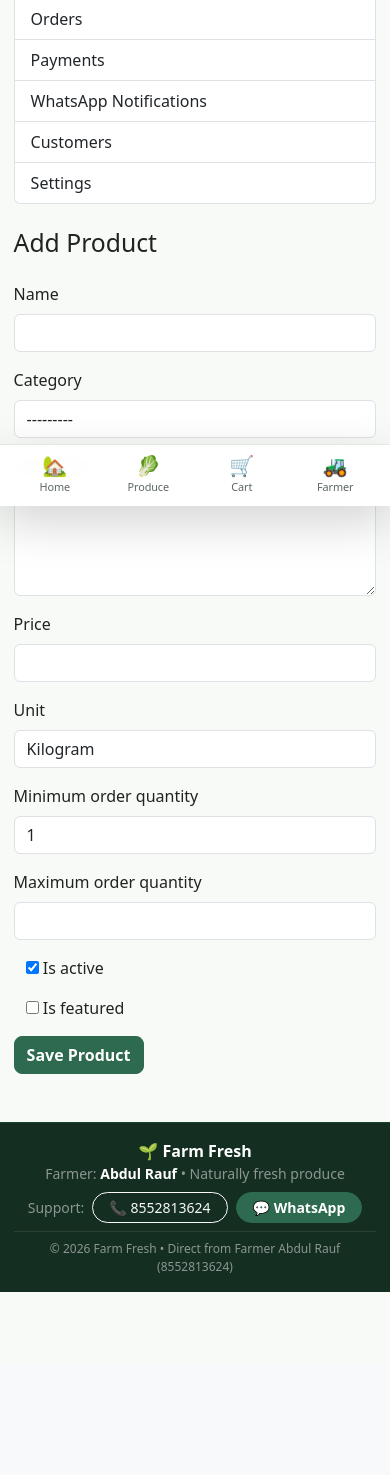
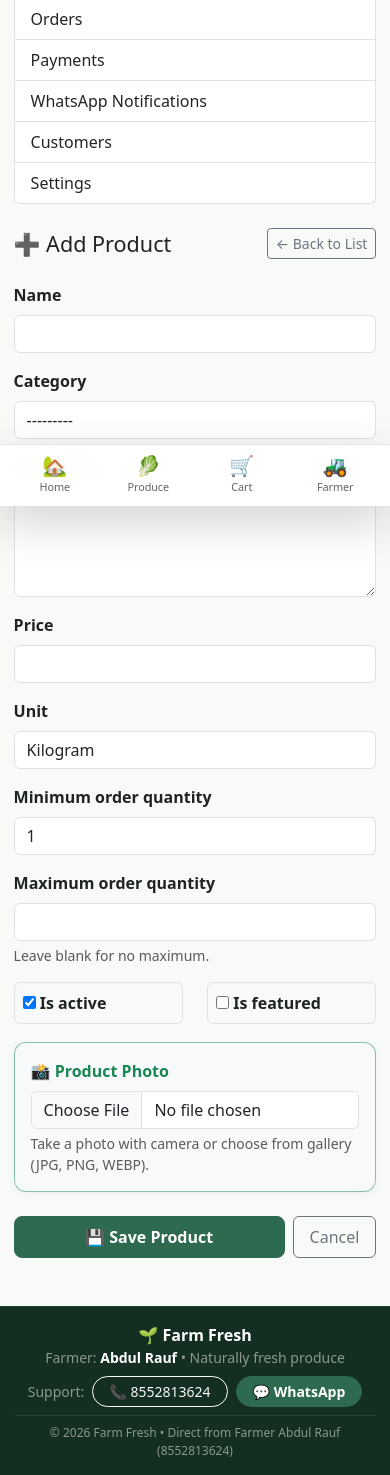
Before and after one commit to nisevaniseva9-hue/Farmstore, a Django app: page /farmer/products/add/ in a window 390 px wide. Shown: the part 338-1813 px from the top of the page. Before the commit the page ends 1630 px from the top, so only its background shows below. Run offline with Django 5.2, Linux system fonts and the light colour scheme; a user stored in the database is signed in; tables that the repository leaves empty hold one stand-in row (values such as "Sample post"); some libraries are stand-ins or nearby versions.

Commit message:
Fix mobile photo upload and boost website speed with query annotations and in-memory cache

```diff
--- a/apps/catalog/forms.py
+++ b/apps/catalog/forms.py
@@ -1,6 +1,90 @@
+from io import BytesIO
+from PIL import Image, ImageOps
+
 from django import forms
+from django.core.files.uploadedfile import InMemoryUploadedFile
 
 from .models import Category, Product, ProductImage
+
+
+MAX_IMAGE_SIZE_MB = 15
+ALLOWED_IMAGE_EXTENSIONS = {"jpg", "jpeg", "png", "webp"}
+
+
+def _validate_and_compress_image(image):
+    ext = image.name.rsplit(".", 1)[-1].lower() if "." in image.name else ""
+    if ext not in ALLOWED_IMAGE_EXTENSIONS:
+        raise forms.ValidationError(
+            "Unsupported file type. Please upload a JPG, PNG, or WEBP image."
+        )
+
+    if image.size > MAX_IMAGE_SIZE_MB * 1024 * 1024:
+        raise forms.ValidationError(
+            f"Image must be smaller than {MAX_IMAGE_SIZE_MB}MB."
+        )
+
+    content_type = getattr(image, "content_type", "")
+    if content_type and not content_type.startswith("image/"):
+        raise forms.ValidationError("Uploaded file is not a valid image.")
+
+    try:
+        image.seek(0)
+        pil_img = Image.open(image)
+        # Correct orientation from mobile cameras (EXIF rotation)
+        pil_img = ImageOps.exif_transpose(pil_img)
+
+        img_format = pil_img.format or "JPEG"
+        if img_format.upper() in ("JPEG", "JPG"):
+            if pil_img.mode in ("RGBA", "P"):
+                pil_img = pil_img.convert("RGB")
+            img_format = "JPEG"
+        elif img_format.upper() == "PNG":
+            if pil_img.mode not in ("RGBA", "RGB", "L"):
+                pil_img = pil_img.convert("RGBA")
+        elif img_format.upper() == "WEBP":
+            pass
+        else:
+            if pil_img.mode in ("RGBA", "P"):
+                pil_img = pil_img.convert("RGB")
+            img_format = "JPEG"
+
+        # Resize large smartphone photos to max 1200px width/height
+        max_dimension = 1200
+        if pil_img.width > max_dimension or pil_img.height > max_dimension:
+            pil_img.thumbnail((max_dimension, max_dimension), Image.Resampling.LANCZOS)
+
+        output = BytesIO()
+        if img_format == "JPEG":
+            pil_img.save(output, format="JPEG", quality=85, optimize=True)
+            new_content_type = "image/jpeg"
+        elif img_format == "WEBP":
+            pil_img.save(output, format="WEBP", quality=85)
+            new_content_type = "image/webp"
+        else:
+            pil_img.save(output, format=img_format, optimize=True)
+            new_content_type = f"image/{img_format.lower()}"
+
+        output.seek(0)
+        filename = image.name
+        if img_format == "JPEG" and not (filename.lower().endswith(".jpg") or filename.lower().endswith(".jpeg")):
+            filename = f"{filename.rsplit('.', 1)[0]}.jpg"
+
+        return InMemoryUploadedFile(
+            file=output,
+            field_name=getattr(image, "field_name", "image"),
+            name=filename,
+            content_type=new_content_type,
+            size=output.getbuffer().nbytes,
+            charset=None,
+        )
+    except forms.ValidationError:
+        raise
+    except Exception:
+        try:
+            image.seek(0)
+            return image
+        except Exception:
+            raise forms.ValidationError("Unable to process image. Please try another photo.")
 
 
 class CategoryForm(forms.ModelForm):
@@ -17,6 +101,13 @@ class CategoryForm(forms.ModelForm):
 
 
 class ProductForm(forms.ModelForm):
+    image = forms.ImageField(
+        required=False,
+        label="Product Photo",
+        help_text="Take a photo with camera or choose from gallery (JPG, PNG, WEBP).",
+        widget=forms.FileInput(attrs={"accept": "image/*", "class": "form-control"}),
+    )
+
     class Meta:
         model = Product
         fields = [
@@ -33,6 +124,12 @@ class ProductForm(forms.ModelForm):
             if not isinstance(field.widget, forms.CheckboxInput):
                 field.widget.attrs.setdefault("class", "form-control")
 
+    def clean_image(self):
+        image = self.cleaned_data.get("image")
+        if not image:
+            return None
+        return _validate_and_compress_image(image)
+
     def clean(self):
         cleaned = super().clean()
         min_qty = cleaned.get("minimum_order_quantity")
@@ -44,35 +141,18 @@ class ProductForm(forms.ModelForm):
         return cleaned
 
 
-MAX_IMAGE_SIZE_MB = 5
-ALLOWED_IMAGE_EXTENSIONS = {"jpg", "jpeg", "png", "webp"}
-
-
 class ProductImageForm(forms.ModelForm):
     class Meta:
         model = ProductImage
-        fields = ["image", "is_primary", "display_order"]
+        fields = ["image", "is_primary"]
 
     def __init__(self, *args, **kwargs):
         super().__init__(*args, **kwargs)
-        self.fields["image"].widget.attrs.setdefault("class", "form-control")
+        self.fields["image"].widget.attrs.update({
+            "class": "form-control",
+            "accept": "image/*",
+        })
 
     def clean_image(self):
         image = self.cleaned_data["image"]
-
-        ext = image.name.rsplit(".", 1)[-1].lower() if "." in image.name else ""
-        if ext not in ALLOWED_IMAGE_EXTENSIONS:
-            raise forms.ValidationError(
-                "Unsupported file type. Use JPG, PNG, or WEBP."
-            )
-
-        if image.size > MAX_IMAGE_SIZE_MB * 1024 * 1024:
-            raise forms.ValidationError(
-                f"Image must be smaller than {MAX_IMAGE_SIZE_MB}MB."
-            )
-
-        content_type = getattr(image, "content_type", "")
-        if content_type and not content_type.startswith("image/"):
-            raise forms.ValidationError("Uploaded file is not a valid image.")
-
-        return image
+        return _validate_and_compress_image(image)
--- a/apps/catalog/views.py
+++ b/apps/catalog/views.py
@@ -1,11 +1,14 @@
+from decimal import Decimal
 from django.contrib import messages
 from django.contrib.auth.decorators import login_required, user_passes_test
 from django.core.paginator import Paginator
+from django.db.models import Sum, Value
+from django.db.models.functions import Coalesce
 from django.shortcuts import get_object_or_404, redirect, render
 from django.urls import reverse
 
 from .forms import CategoryForm, ProductForm, ProductImageForm
-from .models import Category, Product
+from .models import Category, Product, ProductImage
 
 
 # ---------------------------------------------------------------------------
@@ -13,13 +16,19 @@ from .models import Category, Product
 # ---------------------------------------------------------------------------
 
 def category_list(request):
-    categories = Category.objects.filter(is_active=True)
+    categories = Category.objects.filter(is_active=True).order_by("display_order", "name")
     return render(request, "catalog/category_list.html", {"categories": categories})
 
 
 def category_detail(request, slug):
     category = get_object_or_404(Category, slug=slug, is_active=True)
-    products = category.products.filter(is_active=True)
+    products = (
+        category.products.filter(is_active=True)
+        .annotate(_annotated_stock=Coalesce(Sum("inventory_transactions__quantity"), Value(Decimal("0"))))
+        .select_related("category")
+        .prefetch_related("images")
+        .order_by("name")
+    )
     paginator = Paginator(products, 12)
     page_obj = paginator.get_page(request.GET.get("page"))
     return render(
@@ -31,12 +40,18 @@ def category_detail(request, slug):
 def product_list(request):
     query = request.GET.get("q", "").strip()
     category_slug = request.GET.get("category", "").strip()
-    products = Product.objects.filter(is_active=True).select_related("category")
+    products = (
+        Product.objects.filter(is_active=True)
+        .annotate(_annotated_stock=Coalesce(Sum("inventory_transactions__quantity"), Value(Decimal("0"))))
+        .select_related("category")
+        .prefetch_related("images")
+        .order_by("name")
+    )
     if query:
         products = products.filter(name__icontains=query)
     if category_slug:
         products = products.filter(category__slug=category_slug)
-    categories = Category.objects.filter(is_active=True)
+    categories = Category.objects.filter(is_active=True).order_by("display_order", "name")
     paginator = Paginator(products, 12)
     page_obj = paginator.get_page(request.GET.get("page"))
     return render(
@@ -52,7 +67,13 @@ def product_list(request):
 
 
 def product_detail(request, slug):
-    product = get_object_or_404(Product, slug=slug, is_active=True)
+    product = get_object_or_404(
+        Product.objects.annotate(
+            _annotated_stock=Coalesce(Sum("inventory_transactions__quantity"), Value(Decimal("0")))
+        ).select_related("category").prefetch_related("images"),
+        slug=slug,
+        is_active=True,
+    )
     return render(request, "catalog/product_detail.html", {"product": product})
 
 
@@ -76,9 +97,12 @@ def farmer_product_list(request):
 @farmer_required
 def farmer_product_add(request):
     if request.method == "POST":
-        form = ProductForm(request.POST)
+        form = ProductForm(request.POST, request.FILES)
         if form.is_valid():
             product = form.save()
+            image_file = form.cleaned_data.get("image")
+            if image_file:
+                ProductImage.objects.create(product=product, image=image_file, is_primary=True)
             messages.success(request, f"Product '{product.name}' created.")
             return redirect("farmer_catalog:farmer_product_edit", pk=product.pk)
     else:
@@ -90,9 +114,13 @@ def farmer_product_add(request):
 def farmer_product_edit(request, pk):
     product = get_object_or_404(Product, pk=pk)
     if request.method == "POST":
-        form = ProductForm(request.POST, instance=product)
+        form = ProductForm(request.POST, request.FILES, instance=product)
         if form.is_valid():
             form.save()
+            image_file = form.cleaned_data.get("image")
+            if image_file:
+                is_first = not product.images.filter(is_primary=True).exists()
+                ProductImage.objects.create(product=product, image=image_file, is_primary=is_first)
             messages.success(request, "Product updated.")
             return redirect("farmer_catalog:farmer_product_edit", pk=product.pk)
     else:
@@ -113,11 +141,14 @@ def farmer_product_image_add(request, pk):
         if form.is_valid():
             image = form.save(commit=False)
             image.product = product
+            if not product.images.filter(is_primary=True).exists():
+                image.is_primary = True
             image.save()
-            messages.success(request, "Image uploaded.")
+            messages.success(request, "Image uploaded successfully.")
         else:
-            for error in form.errors.get("image", []):
-                messages.error(request, error)
+            for field, errors in form.errors.items():
+                for error in errors:
+                    messages.error(request, error if field in ("__all__", "image") else f"{field}: {error}")
     return redirect("farmer_catalog:farmer_product_edit", pk=product.pk)
 
 
--- a/templates/farmer/catalog/product_form.html
+++ b/templates/farmer/catalog/product_form.html
@@ -1,65 +1,141 @@
 {% extends "base.html" %}
 {% block title %}Farmer: {% if product %}Edit{% else %}Add{% endif %} Product - {{ FARM_NAME }}{% endblock %}
+
 {% block content %}
 <div class="row">
     <div class="col-md-3">{% include "partials/admin_nav.html" %}</div>
     <div class="col-md-9">
-        <h2 class="mb-4">{% if product %}Edit{% else %}Add{% endif %} Product</h2>
-        <form method="post" novalidate>
+        <div class="d-flex justify-content-between align-items-center mb-4">
+            <h2 class="h4 mb-0">{% if product %}✏️ Edit{% else %}➕ Add{% endif %} Product</h2>
+            <a href="{% url 'farmer_catalog:farmer_product_list' %}" class="btn btn-outline-secondary btn-sm">← Back to List</a>
+        </div>
+
+        <form method="post" enctype="multipart/form-data" novalidate>
             {% csrf_token %}
             <div class="row">
             {% for field in form %}
-                <div class="col-md-6 mb-3 {% if field.name == 'is_active' or field.name == 'is_featured' %}form-check{% endif %}">
-                    {% if field.name == 'is_active' or field.name == 'is_featured' %}
+                {% if field.name == 'image' %}
+                    <div class="col-12 mb-3">
+                        <div class="card p-3 border-success border-opacity-50 bg-light">
+                            <label class="form-label fw-bold text-success" for="id_{{ field.name }}">
+                                📸 {{ field.label }}
+                            </label>
                             {{ field }}
-                        <label class="form-check-label" for="id_{{ field.name }}">{{ field.label }}</label>
+                            {% if field.help_text %}
+                                <div class="form-text text-muted small mt-1">{{ field.help_text }}</div>
+                            {% endif %}
+                            <div id="image-preview-container" class="mt-2 d-none">
+                                <span class="d-block small text-muted mb-1">Selected Photo Preview:</span>
+                                <img id="image-preview" src="#" alt="Preview" class="rounded shadow-sm border" style="max-height: 200px; max-width: 100%; object-fit: contain;">
+                            </div>
+                            {% for error in field.errors %}
+                                <div class="text-danger small mt-1">{{ error }}</div>
+                            {% endfor %}
+                        </div>
+                    </div>
+                {% elif field.name == 'is_active' or field.name == 'is_featured' %}
+                    <div class="col-6 col-md-6 mb-3">
+                        <div class="form-check p-2 border rounded bg-light">
+                            {{ field }}
+                            <label class="form-check-label fw-semibold" for="id_{{ field.name }}">{{ field.label }}</label>
+                        </div>
+                        {% for error in field.errors %}
+                            <div class="text-danger small">{{ error }}</div>
+                        {% endfor %}
+                    </div>
                 {% else %}
-                        <label class="form-label" for="id_{{ field.name }}">{{ field.label }}</label>
+                    <div class="col-12 col-md-6 mb-3">
+                        <label class="form-label fw-semibold" for="id_{{ field.name }}">{{ field.label }}</label>
                         {{ field }}
+                        {% if field.help_text %}
+                            <div class="form-text text-muted small">{{ field.help_text }}</div>
                         {% endif %}
                         {% for error in field.errors %}
                             <div class="text-danger small">{{ error }}</div>
                         {% endfor %}
                     </div>
+                {% endif %}
             {% endfor %}
             </div>
-            <button type="submit" class="btn btn-success">Save Product</button>
+
+            <div class="d-flex gap-2 mt-2">
+                <button type="submit" class="btn btn-success px-4 py-2 fw-semibold flex-grow-1 flex-md-grow-0">
+                    💾 Save Product
+                </button>
+                <a href="{% url 'farmer_catalog:farmer_product_list' %}" class="btn btn-outline-secondary px-3 py-2">
+                    Cancel
+                </a>
+            </div>
         </form>
 
         {% if product %}
         <hr class="my-4">
-        <h4>Images</h4>
-        <div class="row g-3 mb-3">
+        <h4 class="h5 fw-bold mb-3">🖼️ Product Photos Gallery</h4>
+        <div class="row g-2 g-md-3 mb-3">
             {% for image in product.images.all %}
-            <div class="col-md-3">
-                <div class="card">
-                    <img src="{{ image.image.url }}" class="card-img-top" style="height:120px;object-fit:cover;">
+            <div class="col-6 col-md-3">
+                <div class="card h-100 shadow-sm border">
+                    <img src="{{ image.image.url }}" class="card-img-top" style="height: 140px; object-fit: cover;" alt="{{ product.name }}">
                     <div class="card-body p-2 text-center">
-                        {% if image.is_primary %}<span class="badge bg-success mb-1">Primary</span><br>{% endif %}
-                        <form method="post" action="{% url 'farmer_catalog:farmer_product_image_delete' product.pk image.pk %}">
+                        {% if image.is_primary %}
+                            <span class="badge bg-success mb-2">⭐ Primary Photo</span>
+                        {% else %}
+                            <span class="badge bg-secondary mb-2">Additional</span>
+                        {% endif %}
+                        <form method="post" action="{% url 'farmer_catalog:farmer_product_image_delete' product.pk image.pk %}" onsubmit="return confirm('Delete this photo?');">
                             {% csrf_token %}
-                            <button type="submit" class="btn btn-sm btn-outline-danger">Delete</button>
+                            <button type="submit" class="btn btn-sm btn-outline-danger w-100">🗑️ Delete</button>
                         </form>
                     </div>
                 </div>
             </div>
             {% empty %}
-            <p class="text-muted">No images uploaded yet.</p>
+            <div class="col-12">
+                <p class="text-muted fst-italic">No photos uploaded yet for this product.</p>
+            </div>
             {% endfor %}
         </div>
-        <form method="post" action="{% url 'farmer_catalog:farmer_product_image_add' product.pk %}" enctype="multipart/form-data" class="d-flex align-items-end gap-2">
+
+        <div class="card bg-light border p-3 mt-3">
+            <h5 class="card-title h6 fw-bold mb-2">📸 Upload Another Photo</h5>
+            <form method="post" action="{% url 'farmer_catalog:farmer_product_image_add' product.pk %}" enctype="multipart/form-data">
                 {% csrf_token %}
-            <div>
-                <label class="form-label">Add image</label>
+                <div class="row g-2 align-items-center">
+                    <div class="col-12 col-md-6">
                         {{ image_form.image }}
                     </div>
-            <div class="form-check">
+                    <div class="col-6 col-md-auto form-check ms-2 ms-md-0">
                         {{ image_form.is_primary }}
-                <label class="form-check-label">Primary</label>
+                        <label class="form-check-label ms-1" for="{{ image_form.is_primary.id_for_label }}">Set as Primary</label>
                     </div>
-            <button type="submit" class="btn btn-outline-success">Upload</button>
+                    <div class="col-12 col-md-auto mt-2 mt-md-0">
+                        <button type="submit" class="btn btn-success w-100">Upload Photo</button>
+                    </div>
+                </div>
             </form>
+        </div>
         {% endif %}
     </div>
 </div>
+
+<script>
+document.addEventListener("DOMContentLoaded", function() {
+    const input = document.getElementById("id_image");
+    if (input) {
+        input.addEventListener("change", function(e) {
+            const file = e.target.files[0];
+            const previewContainer = document.getElementById("image-preview-container");
+            const previewImg = document.getElementById("image-preview");
+            if (file && previewContainer && previewImg) {
+                const reader = new FileReader();
+                reader.onload = function(evt) {
+                    previewImg.src = evt.target.result;
+                    previewContainer.classList.remove("d-none");
+                };
+                reader.readAsDataURL(file);
+            }
+        });
+    }
+});
+</script>
 {% endblock %}
```
Also changed, not shown: apps/catalog/models.py (+29 -0 lines), apps/catalog/tests.py (+82 -0 lines), apps/inventory/services.py (+11 -4 lines), config/settings.py (+20 -0 lines), config/views.py (+24 -5 lines). Lines whose indentation alone changed are shown as unchanged.
